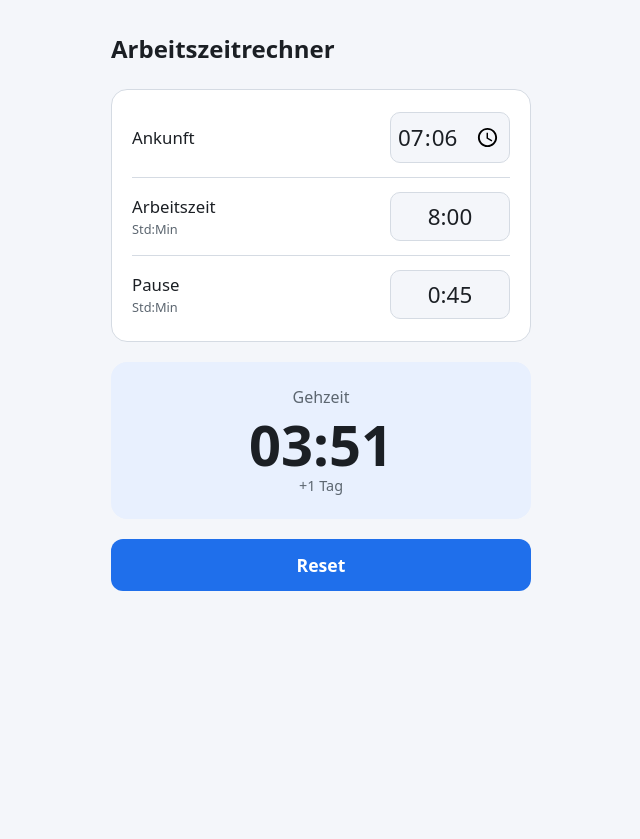
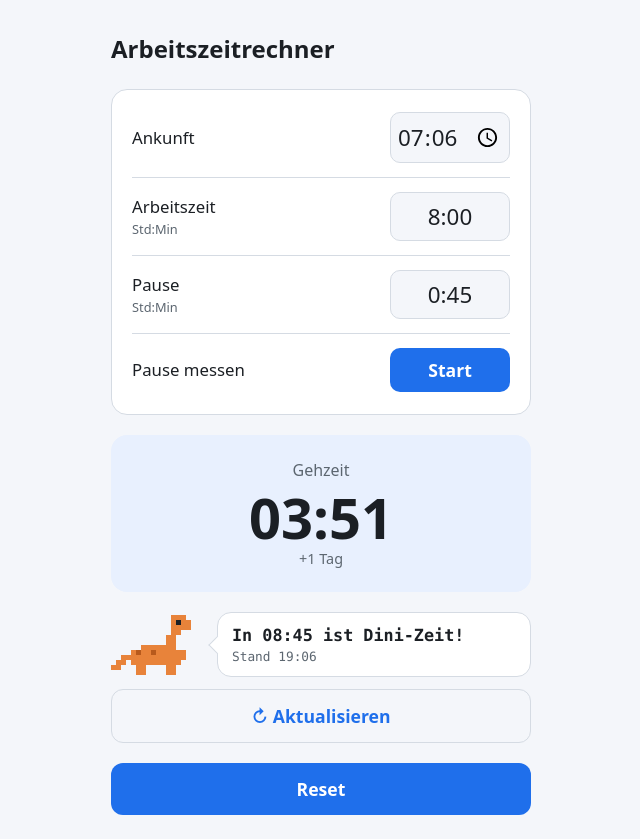
Before and after one commit to DonAzu/FirstProject, a plain HTML site: page index.html in a window 1280 px wide. Shown: the whole page, without its empty margins (319-959 px from the left). Before the commit the page ends 800 px from the top, so only its background shows below. Drawn offline with Linux system fonts and the light colour scheme.

Commit message:
Add files via upload

```diff
--- a/index.html
+++ b/index.html
@@ -18,6 +18,7 @@
       --accent: #1f6feb;
       --accent-text: #ffffff;
       --result-bg: #e8f0fe;
+      --stop: #d73a49;
     }
     @media (prefers-color-scheme: dark) {
       :root {
@@ -29,6 +30,7 @@
         --accent: #4c8dff;
         --accent-text: #0f1216;
         --result-bg: #1a2638;
+        --stop: #f0606d;
       }
     }
     * { box-sizing: border-box; }
@@ -88,21 +90,77 @@
       margin-top: 4px;
     }
     .result .note { color: var(--muted); font-size: 0.9rem; min-height: 1.2em; }
+
+    /* Dini */
+    .dini {
+      display: flex;
+      align-items: center;
+      gap: 16px;
+      margin-top: 20px;
+    }
+    .dini svg {
+      flex: none;
+      width: 90px;
+      height: 60px;
+      shape-rendering: crispEdges;
+    }
+    .bubble {
+      position: relative;
+      flex: 1;
+      background: var(--card);
+      border: 1px solid var(--border);
+      border-radius: 14px;
+      padding: 12px 14px;
+      font-family: ui-monospace, "Cascadia Mono", Consolas, monospace;
+    }
+    .bubble::before {
+      content: "";
+      position: absolute;
+      left: -7px;
+      top: 50%;
+      width: 12px;
+      height: 12px;
+      background: var(--card);
+      border-left: 1px solid var(--border);
+      border-bottom: 1px solid var(--border);
+      transform: translateY(-50%) rotate(45deg);
+    }
+    .bubble .say { font-size: 1.05rem; font-weight: 700; font-variant-numeric: tabular-nums; }
+    .bubble .sub { color: var(--muted); font-size: 0.8rem; margin-top: 4px; }
+
+    /* Buttons */
     button {
+      font: inherit;
+      font-weight: 600;
+      border: 0;
+      border-radius: 12px;
+      cursor: pointer;
+    }
+    button:active { opacity: 0.85; }
+    .btn-wide {
       display: block;
       width: 100%;
       margin-top: 20px;
-      font: inherit;
       font-size: 1.1rem;
-      font-weight: 600;
       color: var(--accent-text);
       background: var(--accent);
-      border: 0;
-      border-radius: 12px;
       padding: 14px;
-      cursor: pointer;
     }
-    button:active { opacity: 0.85; }
+    .btn-secondary {
+      margin-top: 12px;
+      color: var(--accent);
+      background: transparent;
+      border: 1px solid var(--border);
+    }
+    .btn-small {
+      width: 7.5rem;
+      font-size: 1.1rem;
+      color: var(--accent-text);
+      background: var(--accent);
+      border-radius: 10px;
+      padding: 10px 6px;
+    }
+    .btn-small.running { background: var(--stop); color: #fff; }
   </style>
 </head>
 <body>
@@ -122,6 +180,10 @@
       <label for="pause">Pause<small>Std:Min</small></label>
       <input id="pause" type="text" inputmode="numeric" autocomplete="off" placeholder="0:45">
     </div>
+    <div class="row">
+      <label for="pauseBtn">Pause messen<small id="pauseInfo"></small></label>
+      <button id="pauseBtn" class="btn-small" type="button">Start</button>
+    </div>
   </div>
 
   <div class="result">
@@ -130,7 +192,16 @@
     <div class="note" id="note"></div>
   </div>
 
-  <button id="reset" type="button">Reset</button>
+  <div class="dini">
+    <svg id="diniIcon" viewBox="0 0 18 12" role="img" aria-label="Dini, ein kleiner orangener Langhals-Dino"></svg>
+    <div class="bubble" aria-live="polite">
+      <div class="say" id="diniSay">…</div>
+      <div class="sub" id="diniSub"></div>
+    </div>
+  </div>
+  <button id="refresh" class="btn-wide btn-secondary" type="button">↻ Aktualisieren</button>
+
+  <button id="reset" class="btn-wide" type="button">Reset</button>
 </main>
 
 <script>
@@ -143,14 +214,24 @@
   const $pause = document.getElementById('pause');
   const $leave = document.getElementById('leave');
   const $note = document.getElementById('note');
+  const $pauseBtn = document.getElementById('pauseBtn');
+  const $pauseInfo = document.getElementById('pauseInfo');
+  const $diniSay = document.getElementById('diniSay');
+  const $diniSub = document.getElementById('diniSub');
 
   const pad = n => String(n).padStart(2, '0');
   const fmt = mins => `${Math.floor(mins / 60)}:${pad(mins % 60)}`;
+  const fmtHHMM = mins => `${pad(Math.floor(mins / 60))}:${pad(mins % 60)}`;
+  const clock = d => `${pad(d.getHours())}:${pad(d.getMinutes())}`;
+  const nowHHMM = () => clock(new Date());
 
-  function nowHHMM() {
-    const d = new Date();
-    return `${pad(d.getHours())}:${pad(d.getMinutes())}`;
-  }
+  // Pausenmessung
+  let pauseStart = null;      // Zeitstempel (ms) der laufenden Pause, sonst null
+  let lastPause = null;       // { start, stop, mins } der zuletzt gemessenen Pause
+  let pauseMeasured = false;  // erste Messung ersetzt den Standardwert, weitere werden addiert
+
+  // Gehzeit in Minuten ab Mitternacht des Ankunftstags (kann > 1440 sein)
+  let leaveTotal = null;
 
   // "8:00", "8", "0:45", "845" (=8:45), "45" wird als Stunden gelesen -> nur bis 24 plausibel
   function parseDuration(str) {
@@ -178,7 +259,8 @@
   function save() {
     try {
       localStorage.setItem(KEY, JSON.stringify({
-        arrival: $arrival.value, work: $work.value, pause: $pause.value
+        arrival: $arrival.value, work: $work.value, pause: $pause.value,
+        pauseStart, lastPause, pauseMeasured
       }));
     } catch {}
   }
@@ -191,15 +273,72 @@
     $pause.classList.toggle('invalid', p === null);
 
     if (a === null || w === null || p === null) {
+      leaveTotal = null;
       $leave.textContent = '--:--';
       $note.textContent = 'Bitte gültige Werte eingeben';
+    } else {
+      leaveTotal = a + w + p;
+      const day = Math.floor(leaveTotal / 1440);
+      const t = leaveTotal % 1440;
+      $leave.textContent = `${pad(Math.floor(t / 60))}:${pad(t % 60)}`;
+      $note.textContent = day > 0 ? `+${day} Tag` : '';
+    }
+    updateDini();
+  }
+
+  // Countdown: wird nur bei Eingabeänderungen und per Refresh-Button neu berechnet
+  function updateDini() {
+    const now = new Date();
+    const stand = `Stand ${clock(now)}`;
+    if (leaveTotal === null) {
+      $diniSay.textContent = 'Dini wartet auf gültige Werte …';
+      $diniSub.textContent = stand;
       return;
     }
-    const total = a + w + p;
-    const day = Math.floor(total / 1440);
-    const t = total % 1440;
-    $leave.textContent = `${pad(Math.floor(t / 60))}:${pad(t % 60)}`;
-    $note.textContent = day > 0 ? `+${day} Tag` : '';
+    let n = now.getHours() * 60 + now.getMinutes();
+    const a = parseTime($arrival.value);
+    if (a - n > 12 * 60) n += 1440;   // seit der Ankunft ist Mitternacht vorbei
+    const diff = leaveTotal - n;
+    if (diff > 0) {
+      $diniSay.textContent = `In ${fmtHHMM(diff)} ist Dini-Zeit!`;
+      $diniSub.textContent = stand;
+    } else {
+      $diniSay.textContent = 'Es ist Dini-Zeit!';
+      $diniSub.textContent = diff < 0 ? `+${fmtHHMM(-diff)} drüber · ${stand}` : stand;
+    }
+  }
+
+  function renderPause() {
+    const running = pauseStart !== null;
+    $pauseBtn.textContent = running ? 'Stopp' : 'Start';
+    $pauseBtn.classList.toggle('running', running);
+    if (running) {
+      $pauseInfo.textContent = `läuft seit ${clock(new Date(pauseStart))}`;
+    } else if (lastPause) {
+      $pauseInfo.textContent =
+        `zuletzt ${clock(new Date(lastPause.start))}–${clock(new Date(lastPause.stop))} (+${fmt(lastPause.mins)})`;
+    } else {
+      $pauseInfo.textContent = '';
+    }
+  }
+
+  function togglePause() {
+    const now = Date.now();
+    if (pauseStart === null) {
+      pauseStart = now;                                   // Pause_Start
+    } else {
+      const pauseStop = now;                              // Pause_Stopp
+      const mins = Math.max(0, Math.round((pauseStop - pauseStart) / 60000));
+      const current = parseDuration($pause.value);
+      const base = pauseMeasured && current !== null ? current : 0;
+      $pause.value = fmt(base + mins);
+      lastPause = { start: pauseStart, stop: pauseStop, mins };
+      pauseMeasured = true;
+      pauseStart = null;
+      calc();
+    }
+    renderPause();
+    save();
   }
 
   function normalize(input) {
@@ -211,9 +350,34 @@
     $arrival.value = nowHHMM();
     $work.value = DEFAULT_WORK;
     $pause.value = DEFAULT_PAUSE;
+    pauseStart = null;
+    lastPause = null;
+    pauseMeasured = false;
+    renderPause();
     save();
     calc();
   }
+
+  // Dini als Pixel-Art zeichnen: o = Körper, d = Flecken, e = Auge
+  const DINI = [
+    '............ooo...',
+    '............oeoo..',
+    '............oooo..',
+    '............oo....',
+    '...........oo.....',
+    '...........oo.....',
+    '......ooooooo.....',
+    '....odoodoooooo...',
+    '..ooooooooooooo...',
+    '.oo.oooooooooo....',
+    'oo...oo....oo.....',
+    '.....oo....oo.....'
+  ];
+  const DINI_COLORS = { o: '#e8833a', d: '#b85a1c', e: '#1b1f24' };
+  document.getElementById('diniIcon').innerHTML = DINI.flatMap((line, y) =>
+    [...line].map((c, x) => DINI_COLORS[c]
+      ? `<rect x="${x}" y="${y}" width="1" height="1" fill="${DINI_COLORS[c]}"/>` : '')
+  ).join('');
 
   // Start
   const saved = load();
@@ -221,6 +385,10 @@
     $arrival.value = saved.arrival || nowHHMM();
     $work.value = saved.work || DEFAULT_WORK;
     $pause.value = saved.pause || DEFAULT_PAUSE;
+    pauseStart = saved.pauseStart ?? null;
+    lastPause = saved.lastPause ?? null;
+    pauseMeasured = !!saved.pauseMeasured;
+    renderPause();
     calc();
   } else {
     reset();
@@ -233,6 +401,8 @@
     el.addEventListener('blur', () => { normalize(el); save(); });
     el.addEventListener('focus', () => el.select());
   }
+  $pauseBtn.addEventListener('click', togglePause);
+  document.getElementById('refresh').addEventListener('click', updateDini);
   document.getElementById('reset').addEventListener('click', reset);
 
   if ('serviceWorker' in navigator) {
--- a/sw.js
+++ b/sw.js
@@ -1,5 +1,5 @@
 // Bei Änderungen an den Dateien die Versionsnummer erhöhen, damit das Handy neu lädt.
-const CACHE = 'arbeitszeitrechner-v1';
+const CACHE = 'arbeitszeitrechner-v2';
 const FILES = [
   './',
   'index.html',
```
